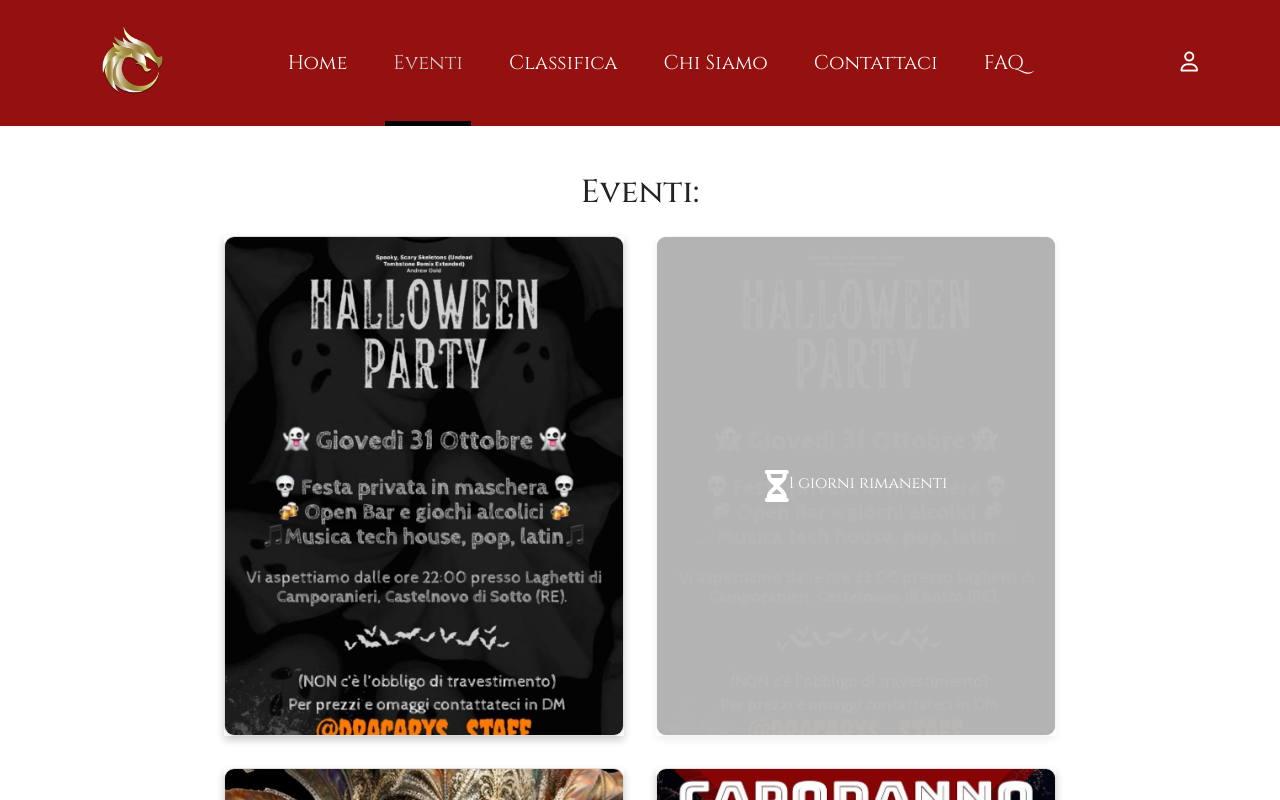
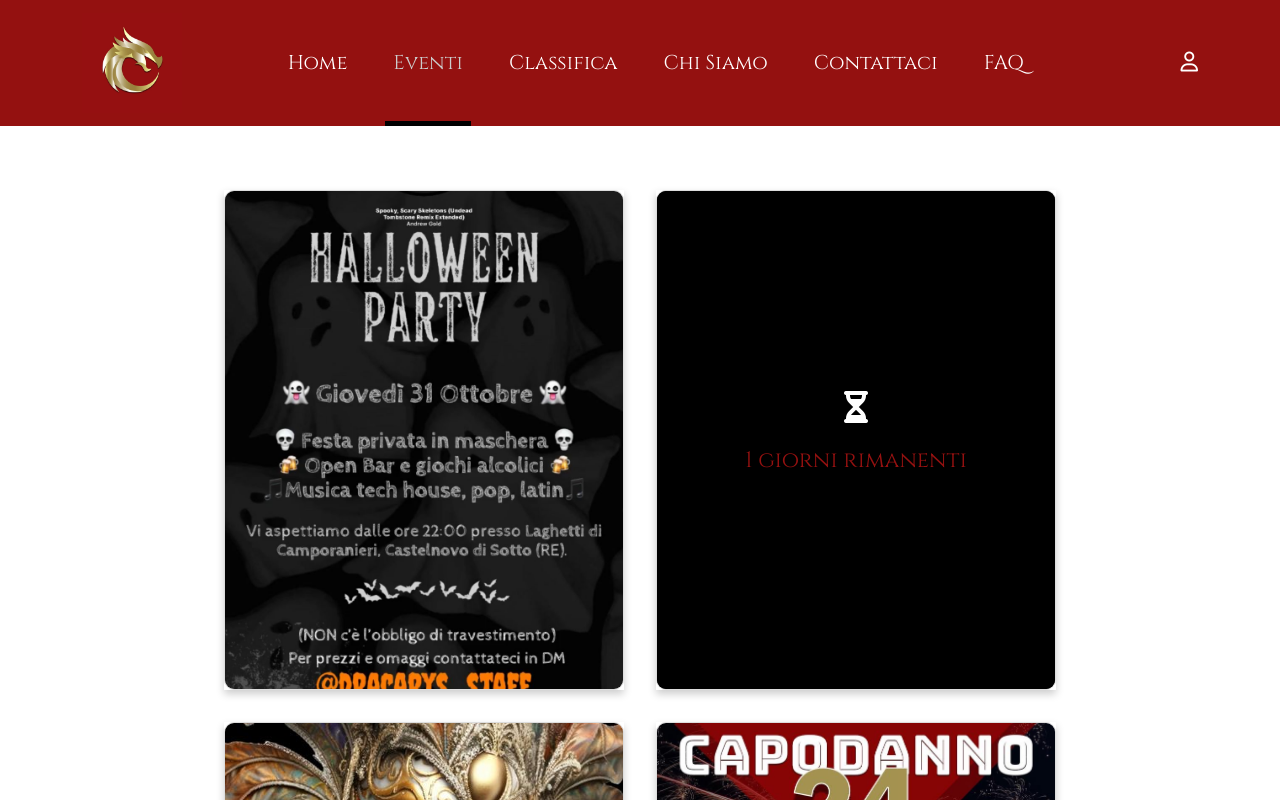
Before and after one commit to iTsGiuse/front-end, a Vue app: page /eventi in a window 1280 px wide. Shown: the top 800 px of the page. Built offline with nearby package versions, Linux system fonts and the light colour scheme.

Commit message:
fix: fix card events

```diff
--- a/events.js
+++ b/events.js
@@ -10,7 +10,7 @@ const events = [
         description: "Goditi il miglior capodanno con DJ set, brindisi, pandoro e panettone, fotografo e molto altro ancora! È richiesto un dress code elegante.",
         link: "capodanno-2024",
         key: 1,
-        date: '2024-12-31',
+        date: '2023-12-31',
         dateStart: '21.00',
         dateEnd: '3.00',
         età:'+18',
@@ -26,7 +26,7 @@ const events = [
         description: "Vieni in maschera e goditi una notte piena di musica, balli e sorprese! Premiazioni per i costumi migliori e divertimento assicurato!",
         link: "carnevale-party",
         key: 2,
-        date: '2025-02-17',
+        date: '2024-02-17',
         dateStart: '21.00',
         dateEnd: '3.00',
         età:'+18',
@@ -56,7 +56,7 @@ const events = [
         link: "halloween-party",
         description: "Una serata spettrale piena di divertimento con DJ set, drink a tema e premi per i migliori costumi! Non perdere il party più terrificante dell'anno!",
         key: 4,
-        date: '2024-11-31',
+        date: '2024-11-30',
         dateStart: '22.00',
         dateEnd: '3.00',
         età:'+18',
--- a/src/pages/Eventi.vue
+++ b/src/pages/Eventi.vue
@@ -11,15 +11,12 @@
         checkEventStatus(eventDate) {
             const today = new Date();
             const event = new Date(eventDate);
-                const timeDiff = event - today;
-                const daysDiff = Math.ceil(timeDiff / (1000 * 60 * 60 * 24));
-
-                // La card è disabilitata se mancano 30 giorni o meno all'evento
-                const isDisabled = daysDiff < 0 || daysDiff <= 30;
+            const daysDiff = Math.ceil((event - today) / (1000 * 60 * 60 * 24));
+            const isDisabled = daysDiff > 0 && daysDiff <= 30;
 
             return {
-                    isDisabled, // true se l'evento è passato o mancano 30 giorni
-                    daysUntilUnlock: daysDiff > 0 ? daysDiff : 0 // Restituisce 0 se l'evento è passato
+                isDisabled,
+                daysUntilUnlock: daysDiff > 0 ? daysDiff : 0
             };
         }
     },
@@ -34,11 +31,6 @@
 <template>
     <section id="eventi">
         <div class="container my-5">
-            <div class="row">
-                <div class="col-12 text-center">
-                    <h2>Eventi:</h2>
-                </div>
-            </div>
             <div class="d-flex justify-content-center flex-wrap">
                 <div v-for="evento in sortedEvents" :key="evento.key" class="flip-card m-3" :class="{ 'disabled-card': checkEventStatus(evento.date).isDisabled }">
                     <div class="flip-card-inner">
@@ -46,10 +38,10 @@
                         <div class="flip-card-front card">
                             <img :src="evento.src" class="card-img-top" :alt="evento.title" />
                             <div v-if="checkEventStatus(evento.date).isDisabled" class="overlay">
+                                <div class="text-center">
                                     <i class="fas fa-hourglass-half"></i>
-                                <p class="countdown" v-if="checkEventStatus(evento.date).daysUntilUnlock > 0">
-                                    {{ checkEventStatus(evento.date).daysUntilUnlock }} giorni rimanenti
-                                </p>
+                                    <p class="countdown" v-if="checkEventStatus(evento.date).daysUntilUnlock > 0">{{ checkEventStatus(evento.date).daysUntilUnlock }} giorni rimanenti</p>
+                                </div>
                             </div>
                         </div>
                         <!-- Retro della Card - Mostra Dettagli Evento -->
@@ -70,11 +62,10 @@
 </template>
 
 <style scoped lang="scss">
-    #eventi{
-
-        //INIZIO OSCURAMENTO CARD//
+#eventi {
+    // INIZIO OSCURAMENTO CARD //
     .disabled-card {
-            opacity: 0.3;
+        opacity: 1;
         pointer-events: none;
         position: relative;
     }
@@ -85,7 +76,7 @@
         left: 0;
         width: 100%;
         height: 100%;
-            background-color: rgba(0, 0, 0, 0.9);
+        background-color: rgba(0, 0, 0, 12);
         display: flex;
         align-items: center;
         justify-content: center;
@@ -95,14 +86,16 @@
     }
 
     .countdown {
-            font-size: 1rem;
+        display: block;
+        font-size: 1.4rem;
         margin-top: 10px;
+        color: #941110;
     }
 
     .flip-card-front {
         position: relative;
     }
-        //FINE OSCURAMENTO CARD//
+    // FINE OSCURAMENTO CARD //
 
     .flip-card {
         width: 400px;
@@ -146,7 +139,7 @@
         align-items: center;
         border: 1px solid #ddd;
 
-            p{
+        p {
             font-weight: bold;
         }
     }
@@ -155,6 +148,5 @@
         height: 100%;
         object-fit: cover;
     }
-
 }
 </style>
```
Lines whose indentation alone changed are shown as unchanged.
